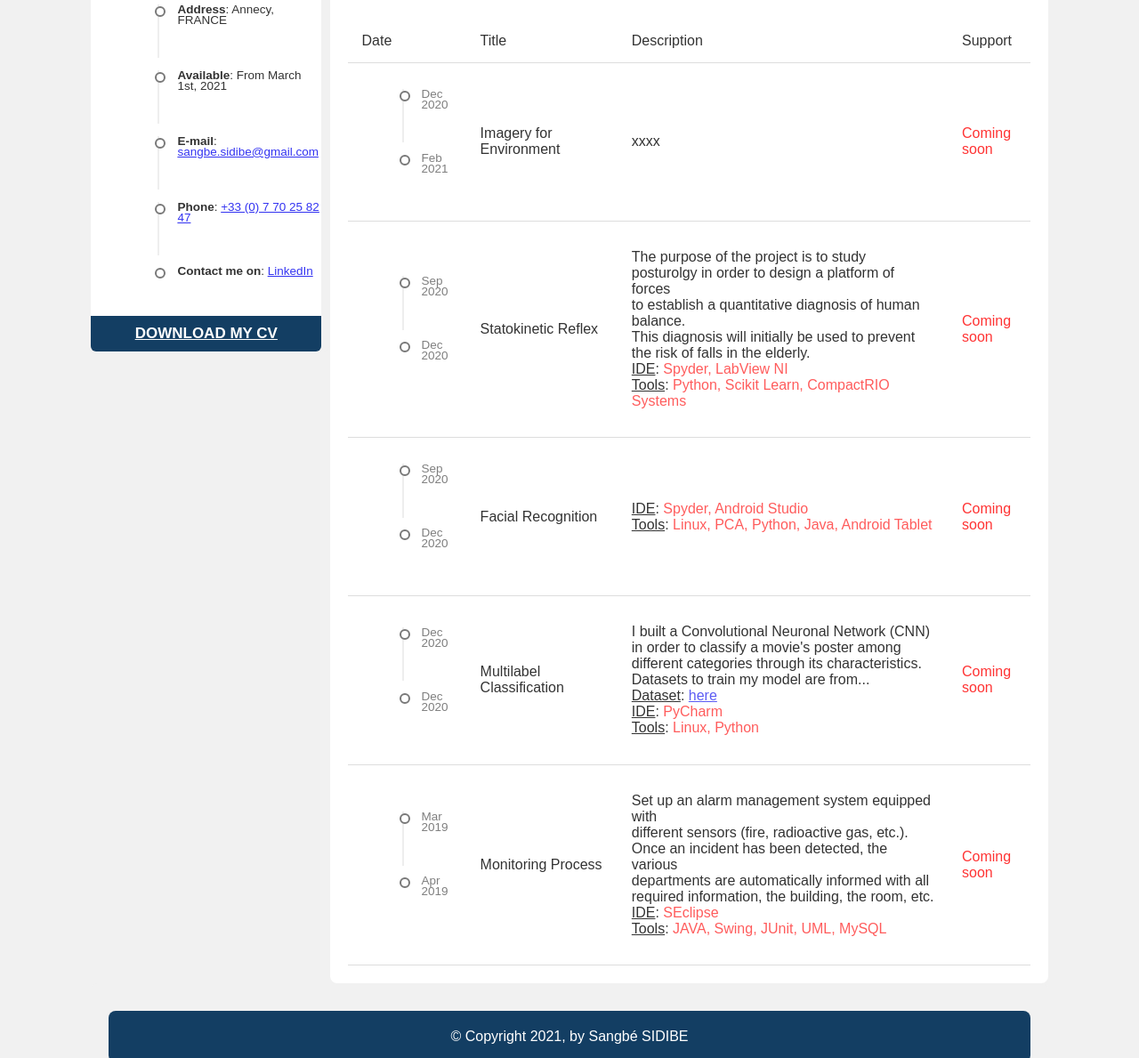
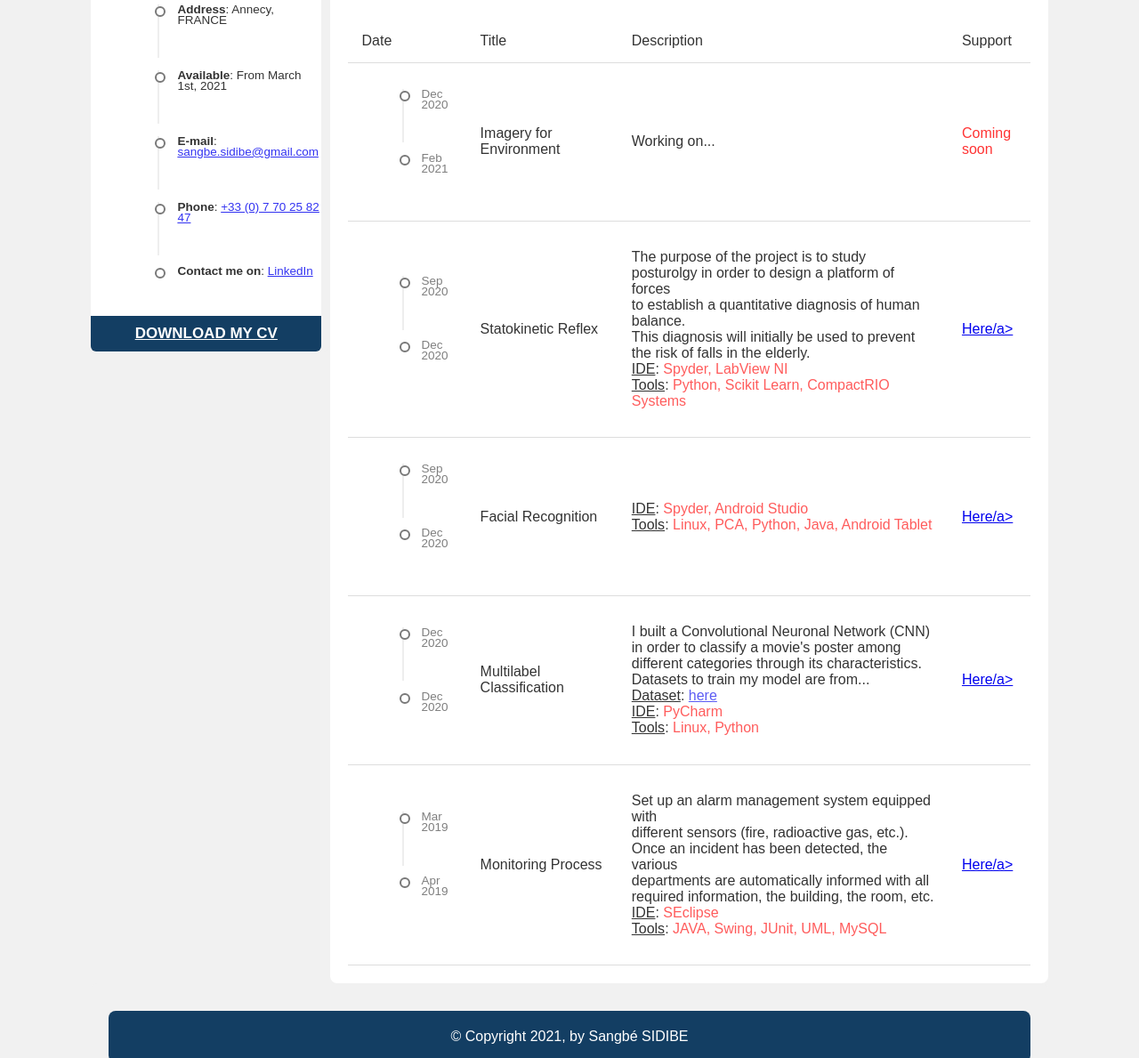
Before and after one commit to SangbeSID/sangbeSID.github.io, a plain HTML site: page projects.html in a window 1280 px wide. Shown: the part 430-1619 px from the top of the page at 89% size. Drawn offline with Linux system fonts and the light colour scheme.

Commit message:
Update projects.html

```diff
--- a/projects.html
+++ b/projects.html
@@ -99,7 +99,7 @@
                             <td>
                                 <span> Imagery for Environment</span>
                             </td>
-                            <td><span>xxxx</span></td>
+                            <td><span>Working on...</span></td>
                             <td><span style="color:red;">Coming soon</span></td>
                         </tr>
                         <tr>
@@ -122,7 +122,7 @@
                                     <u>Tools</u>: <span style="color:red;">Python, Scikit Learn, CompactRIO Systems</span>
                                 </p>
                             </span></td>
-                            <td><span style="color:red;">Coming soon</span></td>
+                            <td><a href="https://github.com/SangbeSID/Statokinetic-Reflex" target="_blank">Here/a></td>
                         </tr>
                         <tr>
                             <td>
@@ -140,7 +140,7 @@
                                     </p>
                                 </span>
                             </td>
-                            <td><span style="color:red;">Coming soon</span></td>
+                            <td><a href="https://github.com/SangbeSID/Facial-Recognition-Using-PCA-and-Android-Studio" target="_blank">Here/a></td>
                         </tr>
                         <tr>
                             <td>
@@ -163,7 +163,7 @@
                                     </p>
                                 </span>
                             </td>
-                            <td><span style="color:red;">Coming soon</span></td>
+                            <td><a href="https://github.com/SangbeSID/Movie-classification" target="_blank">Here/a></td>
                         </tr>
                         <tr>
                             <td>
@@ -187,7 +187,7 @@
                                     </p>
                                 </span>
                             </td>
-                            <td><span style="color:red;">Coming soon</span></td>
+                            <td><a href="https://github.com/SangbeSID/Alarms-Monitoring" target="_blank">Here/a></td>
                         </tr>
 
                     </table>
```
